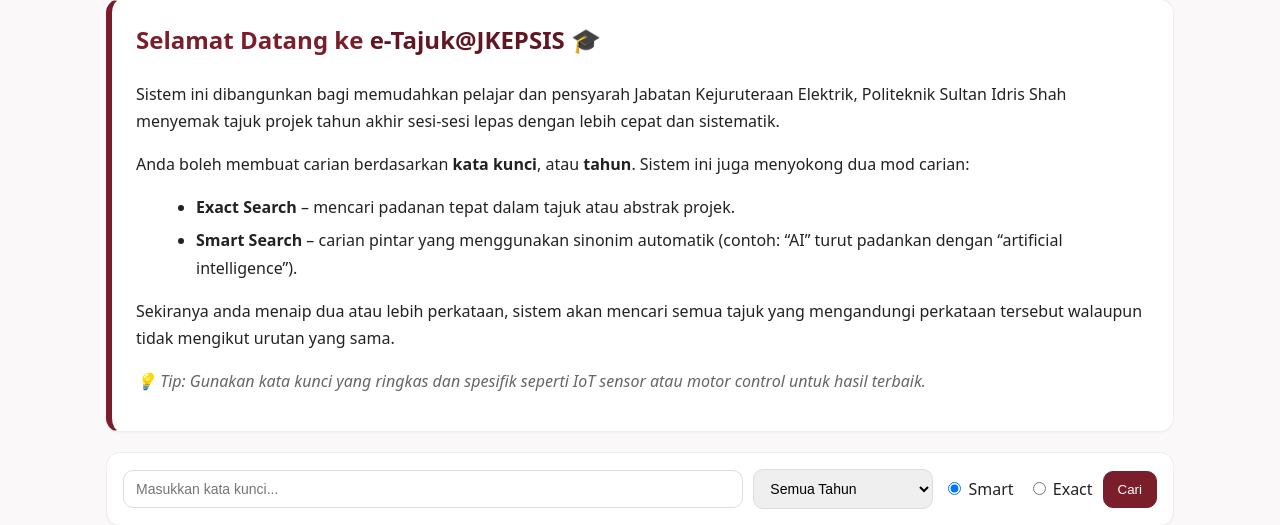
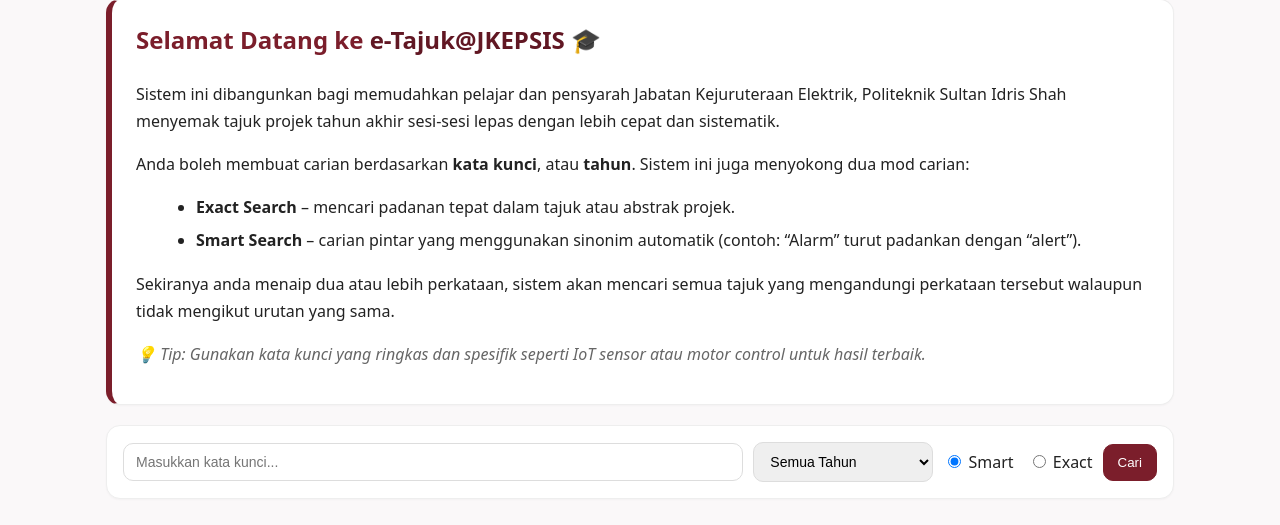
Before and after one commit to naily92/eTajuk-JKEPSIS, a Flask app: page / in a window 1280 px wide. Shown: the part 98-623 px from the top of the page. Run offline with Flask 3, Linux system fonts and the light colour scheme; data that the repository does not hold is empty; some libraries are stand-ins or nearby versions.

Commit message:
Update index.html

```diff
--- a/templates/index.html
+++ b/templates/index.html
@@ -33,7 +33,7 @@
       <ul>
         <li><strong>Exact Search</strong> – mencari padanan tepat dalam tajuk atau abstrak projek.</li>
         <li><strong>Smart Search</strong> – carian pintar yang menggunakan sinonim automatik
-            (contoh: “AI” turut padankan dengan “artificial intelligence”).</li>
+            (contoh: “Alarm” turut padankan dengan “alert”).</li>
       </ul>
       <p>
         Sekiranya anda menaip dua atau lebih perkataan, sistem akan mencari semua tajuk yang mengandungi perkataan tersebut
```
